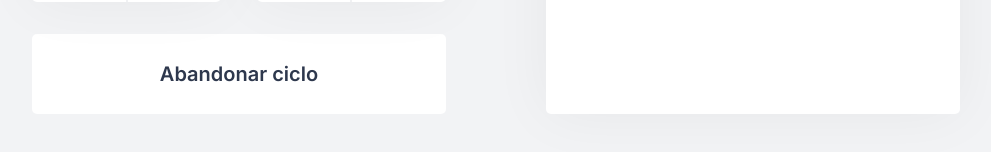
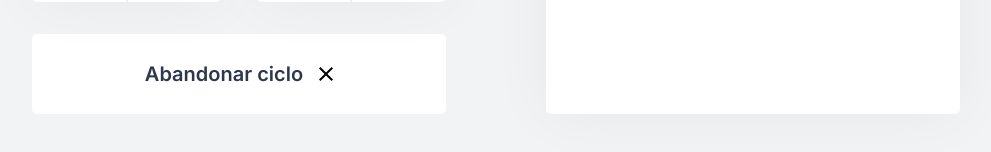
Before and after one commit to andersonsts/moveit, a Next.js app: page / in a window 1280 px wide. Both pictures are taken after a click on the button "Inicar um ciclo". Shown: the part 562-714 px from the top of the page, without its empty margins (144-1135 px from the left). Built offline with nearby package versions, Linux system fonts and the light colour scheme.

Commit message:
insert new icon

```diff
--- a/src/components/Countdown.tsx
+++ b/src/components/Countdown.tsx
@@ -38,6 +38,9 @@ export function Countdown () {
           className={`${styles.countdownButton} ${styles.countdownButtonActive}`}
         >
           Abandonar ciclo
+          <svg width="14" height="14" viewBox="0 0 14 14" xmlns="http://www.w3.org/2000/svg">
+            <path d="M14 1.41L12.59 0L7 5.59L1.41 0L0 1.41L5.59 7L0 12.59L1.41 14L7 8.41L12.59 14L14 12.59L8.41 7L14 1.41Z" />
+          </svg>
         </button>
       )
     }
@@ -48,6 +51,7 @@ export function Countdown () {
         className={styles.countdownButton}
       >
         Inicar um ciclo
+        <img src="/icons/play.svg" alt="Play" style={{ marginLeft: '16px' }} />
       </button>
     )
   }
--- a/src/styles/components/Countdown.module.css
+++ b/src/styles/components/Countdown.module.css
@@ -71,9 +71,17 @@
   color: var(--title);
 }
 
+.countdownButtonActive svg {
+  margin-left: 16px;
+}
+
 .countdownButtonActive:not([disabled]):hover {
   background: var(--red);
   color: var(--white);
+}
+
+.countdownButtonActive:not([disabled]):hover svg {
+  fill: var(--white);
 }
 
 .countdownButton:disabled {
```
Also changed, not shown: public/icons/close.svg (added), public/icons/play.svg (added).
